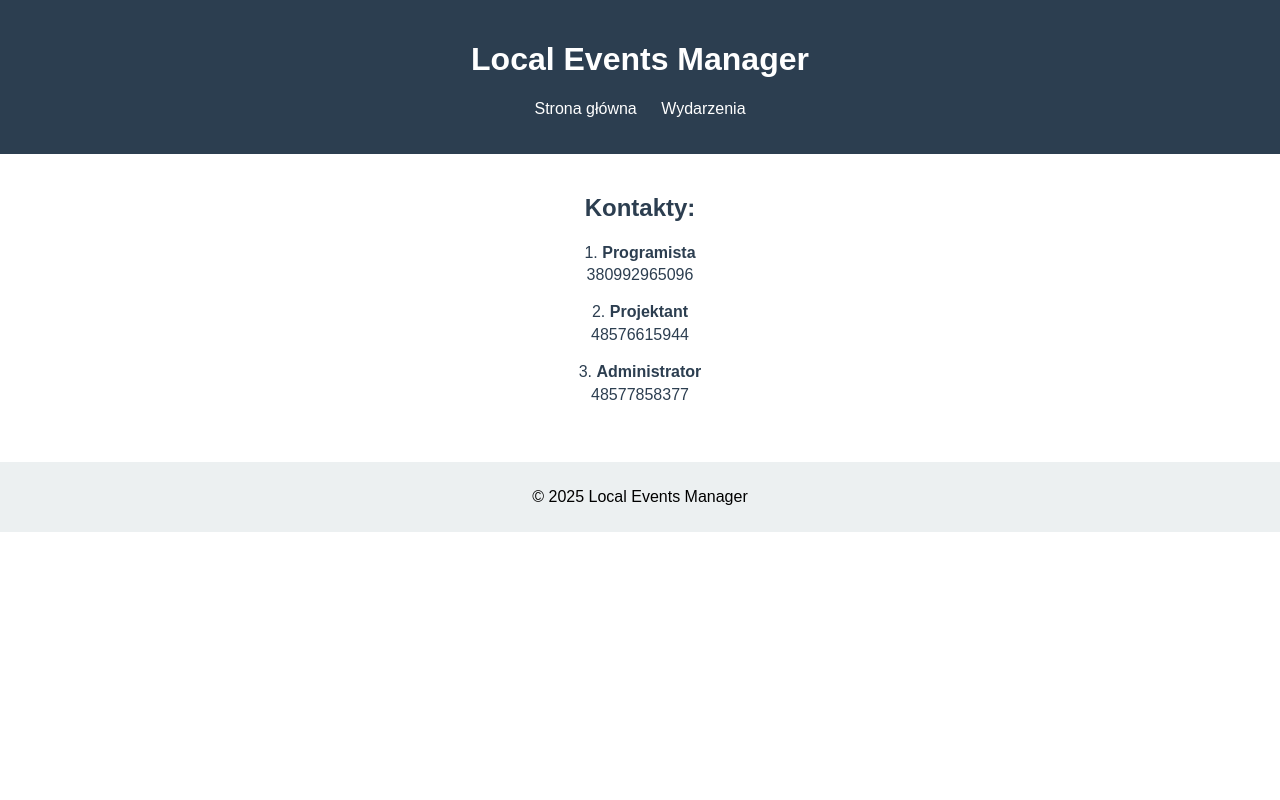
After one commit to ddd2221/project_zaliczenie, a PHP site: page /kontakt.php in a window 1280 px wide. The commit adds this page. Run offline with PHP 8.4, Linux system fonts and the light colour scheme.

```diff
--- /dev/null
+++ b/kontakt.php
@@ -0,0 +1,45 @@
+<html>
+<html lang="pl">
+<head>
+    <meta charset="UTF-8">
+    <title>Kontakty</title>
+    <link rel="stylesheet" href="style.css">
+</head>
+<body>
+    <header>
+        <h1>Local Events Manager</h1>
+        <nav>
+            <ul>
+                <li><a href="index.php">Strona główna</a></li>
+                <li><a href="#">Wydarzenia</a></li>
+            </ul>
+        </nav>
+    </header>
+
+     <main>
+        <section>
+            <h1>Kontakty:</h1>
+           <ol class="contacts">
+            <li>
+                <strong>Programista</strong><br>
+                380992965096
+            </li>
+            <li>
+                <strong>Projektant</strong><br>
+                48576615944
+            </li>
+            <li>
+                <strong>Administrator</strong><br>
+                48577858377
+            </li>
+            </ol>
+
+            </li>
+        </section>
+     </main>
+
+
+    <footer>
+        <p>&copy; 2025 Local Events Manager</p>
+    </footer>
+</html>
--- a/style.css
+++ b/style.css
@@ -29,7 +29,11 @@ nav ul li a {
 
 main {
     padding: 20px;
+    color: #2c3e50;
+    text-align: center;
 }
+
+
 
 footer {
     background-color: #ecf0f1;
@@ -37,3 +41,61 @@ footer {
     padding: 10px;
     margin-top: 20px;
 }
+
+.form-container {
+    display: flex;
+    flex-direction: column;
+    align-items: center;
+}
+
+.form-box {
+display: flex;
+    flex-direction: column;
+    align-items: center;
+}
+
+.form-box input,
+.form-box button {
+    margin: 5px 0;
+    padding: 8px;
+    width: 250px;
+}
+
+.contacts {
+    font-family: Arial, sans-serif;
+    margin-left: 0;
+    padding-left: 0;
+    list-style-position: inside;
+    text-align: center;
+}
+
+.contacts li {
+    margin-bottom: 15px;
+    line-height: 1.4;
+}
+
+#registrationForm {
+  display: none;
+}
+
+button {
+    color: black;
+    text-align: center;
+    display: inline-block;
+    font-size: 16px;
+    border: none;
+    padding: 15px 32px;
+    text-decoration: none;
+    margin: 4px 2px;
+    cursor: pointer;
+
+}
+
+.button1 {
+    color: white;
+    background-color: #2c3e50
+}
+
+#wejscForm2 {
+  display: none;
+}
```
Also changed, not shown: db.php (added, +15 -0 lines), index.php (+26 -4 lines), register.php (+7 -1 lines).
